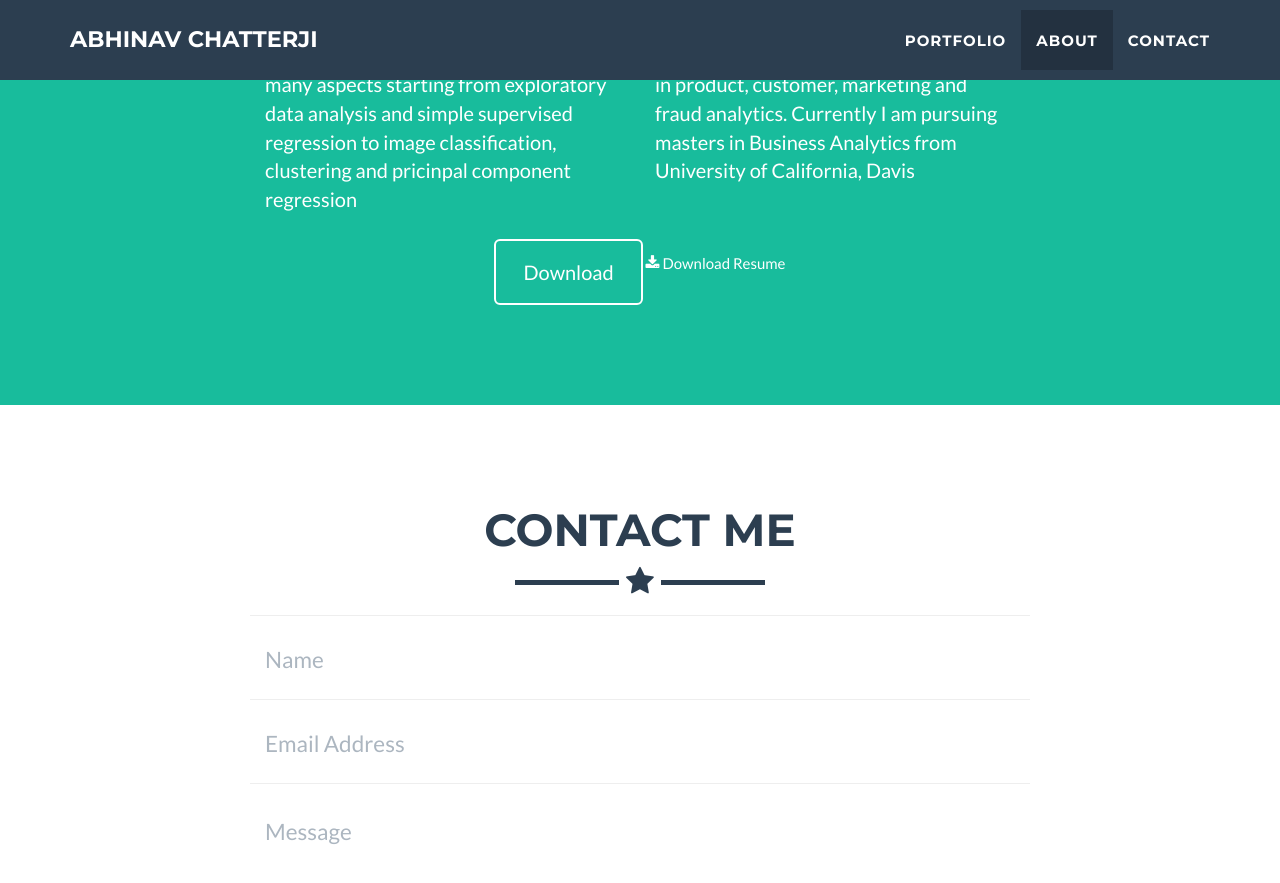
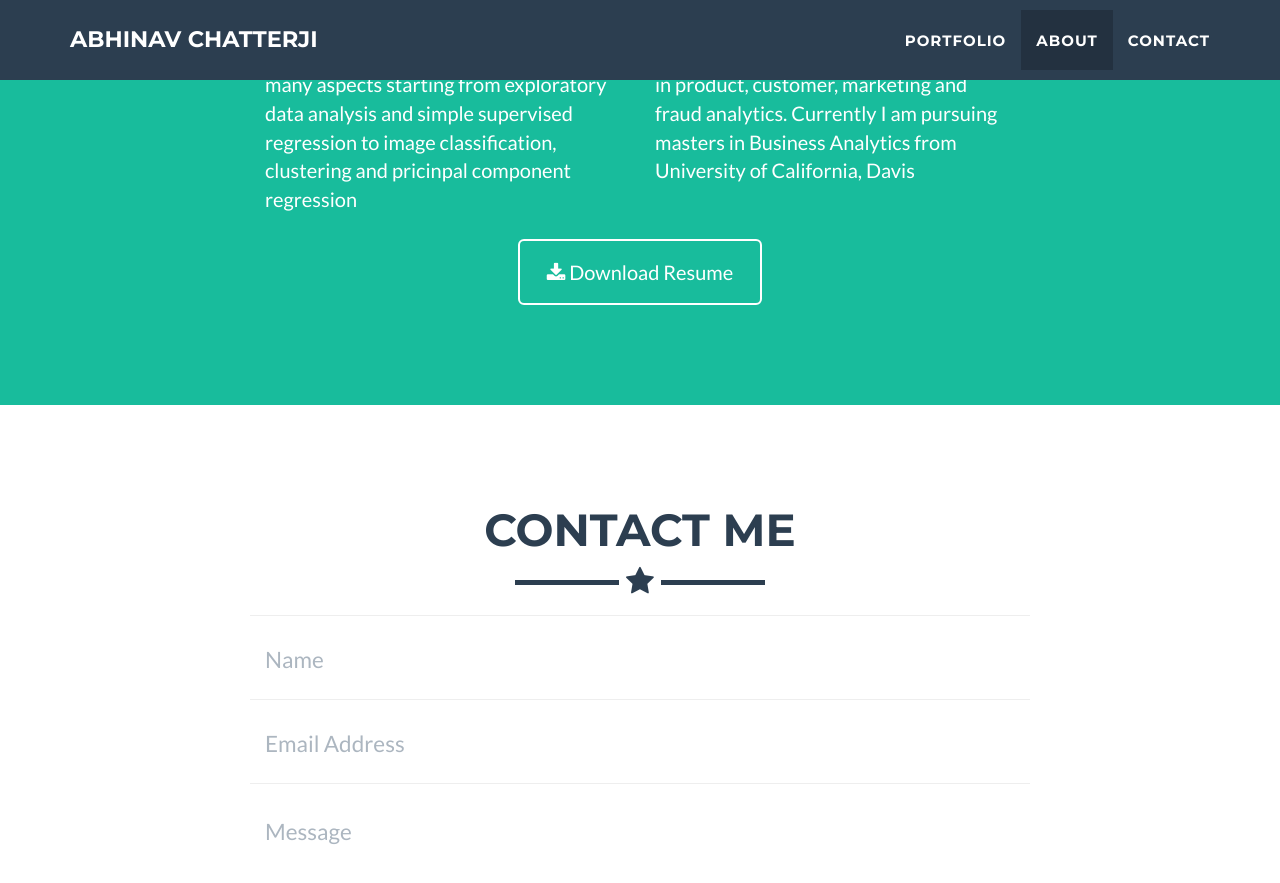
Before and after one commit to abhinav2912/abhinav2912.github.io, a Jekyll site: the page built from index.html, in a window 1280 px wide and 900 px high, scrolled down 1861 px. Shown: the top 883 px of the window. Built offline with Jekyll 4.4.1, drawn with Linux system fonts in a browser that asks for light colours.

Commit message:
new gith

```diff
--- a/_includes/about.html
+++ b/_includes/about.html
@@ -15,8 +15,8 @@
                     <p>I am a graduate from the Indian Institute of Technology with 3 years of experience in product, customer, marketing and fraud analytics. Currently I am pursuing masters in Business Analytics from University of California, Davis </p>
                 </div>
                 <div class="col-lg-8 col-lg-offset-2 text-center">
-                    <a href="https://drive.google.com/open?id=1_qKCqpWe8KZhTfr5NK5uuvqxGtwfVLd4" class="btn btn-lg btn-outline">Download</a>
-                        <i class="fa fa-download"></i> Download Resume
+                    <a href="https://drive.google.com/open?id=1_qKCqpWe8KZhTfr5NK5uuvqxGtwfVLd4" class="btn btn-lg btn-outline">
+                        <i class="fa fa-download" download></i> Download Resume
                     </a>
                 </div>
             </div>
```
